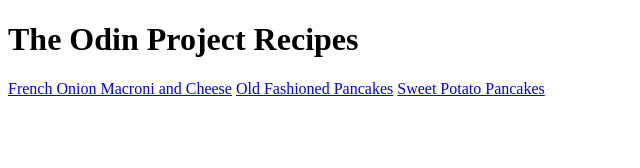
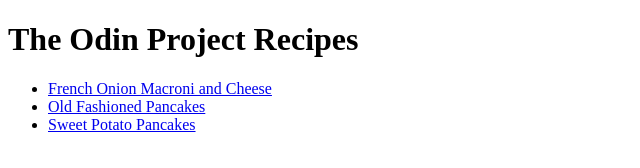
Before and after one commit to briangodfreydev/top-recipes, a plain HTML site: page index.html in a window 1280 px wide. Shown: the whole page, without its empty margins (0-640 px from the left). Drawn offline with Linux system fonts and the light colour scheme.

Commit message:
Updated to correct list on index.html and image on mac and cheese.

```diff
--- a/index.html
+++ b/index.html
@@ -7,13 +7,18 @@
     <title>TOP Recipes</title>
 </head>
 <body>
+
     <h1>The Odin Project Recipes</h1>
 
-    <a href="recipes/french-onion-macaroni-and-cheese.html">French Onion Macroni and Cheese</a>
+    <ul>
 
-    <a href="recipes/old-fashioned-pancakes.html">Old Fashioned Pancakes</a>
+    <li><a href="recipes/french-onion-macaroni-and-cheese.html">French Onion Macroni and Cheese</a></li>
 
-    <a href="recipes/sweet-potato-pancakes.html">Sweet Potato Pancakes</a>
+    <li><a href="recipes/old-fashioned-pancakes.html">Old Fashioned Pancakes</a></li>
+
+    <li><a href="recipes/sweet-potato-pancakes.html">Sweet Potato Pancakes</a></li>
+
+    </ul>
 
 </body>
 </html>
```
Also changed, not shown: recipes/french-onion-macaroni-and-cheese.html (+1 -1 lines).
